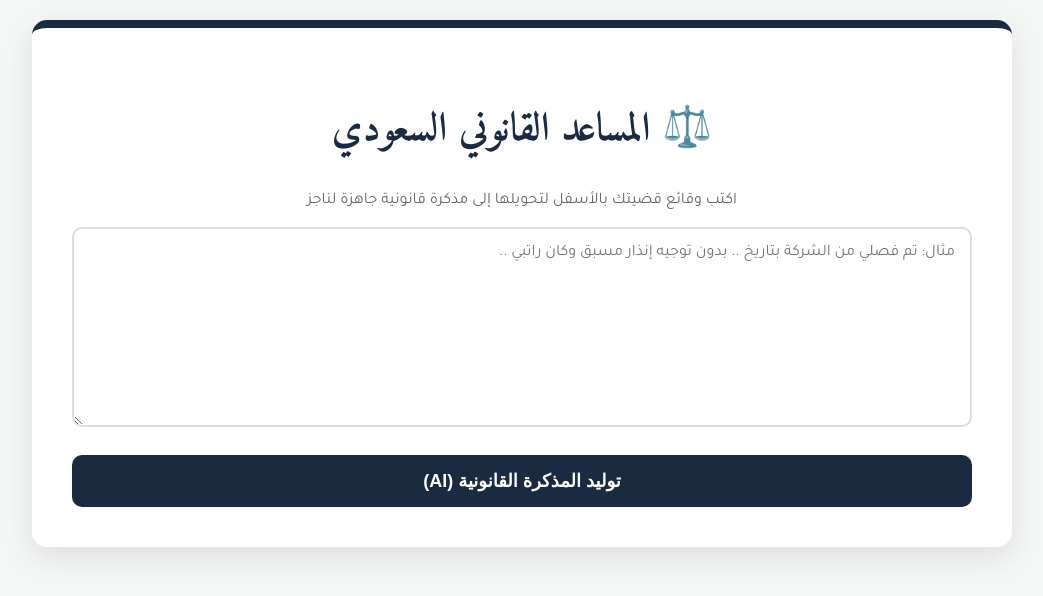
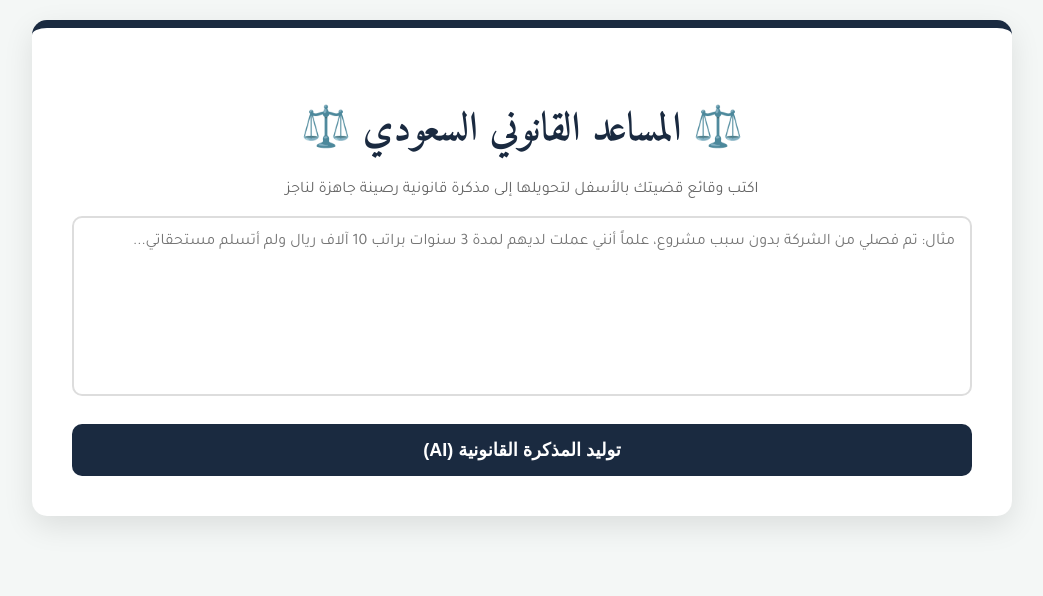
Before and after one commit to anaspppp6-source/saudi-legal-assistant, a website: page index.html in a window 1280 px wide. Shown: the whole page, without its empty margins (118-1161 px from the left). Drawn offline with Linux system fonts and the light colour scheme.

Commit message:
Update index.html

```diff
--- a/index.html
+++ b/index.html
@@ -3,59 +3,33 @@
 <head>
     <meta charset="UTF-8">
     <meta name="viewport" content="width=device-width, initial-scale=1.0">
-    <title>المستشار القانوني الذكي</title>
+    <title>المستشار القانوني السعودي</title>
     <link href="https://fonts.googleapis.com/css2?family=Amiri:wght@400;700&family=Tajawal:wght@400;700&display=swap" rel="stylesheet">
     <style>
-        :root {
-            --primary: #1a2a40; /* كحلي ملكي */
-            --gold: #c5a059;    /* ذهبي مطفي */
-            --bg: #f4f7f6;
-        }
-        body {
-            font-family: 'Tajawal', sans-serif;
-            background-color: var(--bg);
-            margin: 0; padding: 20px;
-        }
-        .container {
-            max-width: 900px;
-            margin: auto;
-            background: white;
-            padding: 40px;
-            border-radius: 15px;
-            box-shadow: 0 10px 30px rgba(0,0,0,0.1);
-            border-top: 8px solid var(--primary);
-        }
-        h1 { color: var(--primary); text-align: center; font-family: 'Amiri', serif; font-size: 2.5em; }
-        textarea {
-            width: 100%; height: 200px; padding: 15px;
-            border: 2px solid #ddd; border-radius: 10px;
-            font-size: 16px; font-family: 'Tajawal'; box-sizing: border-box;
-        }
-        button {
-            width: 100%; background: var(--primary); color: white;
-            padding: 15px; border: none; border-radius: 10px;
-            font-size: 18px; cursor: pointer; margin-top: 20px;
-            transition: 0.3s; font-weight: bold;
-        }
-        button:hover { background: var(--gold); }
-        #result {
-            margin-top: 30px; padding: 25px;
-            background: #fff; border: 1px solid #c5a059;
-            border-radius: 10px; white-space: pre-wrap;
-            font-family: 'Amiri', serif; font-size: 1.2em; line-height: 1.8;
-            color: #333; display: none;
-        }
-        .loading { text-align: center; display: none; color: var(--gold); font-weight: bold; }
+        :root { --primary: #1a2a40; --gold: #c5a059; --bg: #f4f7f6; }
+        body { font-family: 'Tajawal', sans-serif; background-color: var(--bg); margin: 0; padding: 20px; }
+        .container { max-width: 900px; margin: auto; background: white; padding: 40px; border-radius: 15px; box-shadow: 0 10px 30px rgba(0,0,0,0.1); border-top: 8px solid var(--primary); }
+        h1 { color: var(--primary); text-align: center; font-family: 'Amiri', serif; font-size: 2.5em; margin-bottom: 10px; }
+        textarea { width: 100%; height: 180px; padding: 15px; border: 2px solid #ddd; border-radius: 10px; font-size: 16px; font-family: 'Tajawal'; box-sizing: border-box; resize: none; }
+        .button-group { display: flex; gap: 10px; margin-top: 20px; }
+        button { flex: 2; background: var(--primary); color: white; padding: 15px; border: none; border-radius: 10px; font-size: 18px; cursor: pointer; transition: 0.3s; font-weight: bold; }
+        .btn-download { flex: 1; background: var(--gold); display: none; } /* يظهر فقط بعد التوليد */
+        button:hover { opacity: 0.9; transform: translateY(-2px); }
+        #result { margin-top: 30px; padding: 30px; background: #fff; border: 1px solid #e0e0e0; border-radius: 10px; white-space: pre-wrap; font-family: 'Amiri', serif; font-size: 1.3em; line-height: 2; color: #222; display: none; box-shadow: inset 0 0 10px rgba(0,0,0,0.02); }
+        .loading { text-align: center; display: none; color: var(--gold); font-weight: bold; margin-top: 15px; }
     </style>
 </head>
 <body>
     <div class="container">
-        <h1>⚖️ المساعد القانوني السعودي</h1>
-        <p style="text-align: center; color: #666;">اكتب وقائع قضيتك بالأسفل لتحويلها إلى مذكرة قانونية جاهزة لناجز</p>
+        <h1>⚖️ المساعد القانوني السعودي ⚖️</h1>
+        <p style="text-align: center; color: #666;">اكتب وقائع قضيتك بالأسفل لتحويلها إلى مذكرة قانونية رصينة جاهزة لناجز</p>
 
-        <textarea id="prompt" placeholder="مثال: تم فصلي من الشركة بتاريخ .. بدون توجيه إنذار مسبق وكان راتبي .." ></textarea>
+        <textarea id="prompt" placeholder="مثال: تم فصلي من الشركة بدون سبب مشروع، علماً أنني عملت لديهم لمدة 3 سنوات براتب 10 آلاف ريال ولم أتسلم مستحقاتي..." ></textarea>
 
-        <button onclick="generate()">توليد المذكرة القانونية (AI)</button>
+        <div class="button-group">
+            <button onclick="generate()">توليد المذكرة القانونية (AI)</button>
+            <button id="downloadBtn" class="btn-download" onclick="downloadMemo()">حفظ المذكرة (Text)</button>
+        </div>
 
         <div id="loader" class="loading">⏳ جاري صياغة المذكرة بأيدي خيرة الخبراء...</div>
         <div id="result"></div>
@@ -66,11 +40,13 @@
             const prompt = document.getElementById('prompt').value;
             const resultDiv = document.getElementById('result');
             const loader = document.getElementById('loader');
+            const downloadBtn = document.getElementById('downloadBtn');
 
-            if(!prompt) return alert("الرجاء كتابة تفاصيل القضية");
+            if(!prompt) return alert("الرجاء كتابة تفاصيل القضية أولاً");
 
             loader.style.display = "block";
             resultDiv.style.display = "none";
+            downloadBtn.style.display = "none";
 
             try {
                 const response = await fetch('/api/generate', {
@@ -81,12 +57,22 @@
                 const data = await response.json();
                 resultDiv.innerText = data.result;
                 resultDiv.style.display = "block";
+                downloadBtn.style.display = "block";
             } catch (e) {
-                alert("حدث خطأ في النظام");
+                alert("حدث خطأ في الاتصال، تأكد من الرصيد والمفتاح.");
             } finally {
                 loader.style.display = "none";
             }
         }
+
+        function downloadMemo() {
+            const text = document.getElementById('result').innerText;
+            const blob = new Blob([text], { type: 'text/plain' });
+            const anchor = document.createElement('a');
+            anchor.download = 'مذكرة_قانونية.txt';
+            anchor.href = window.URL.createObjectURL(blob);
+            anchor.click();
+        }
     </script>
 </body>
 </html>
```
